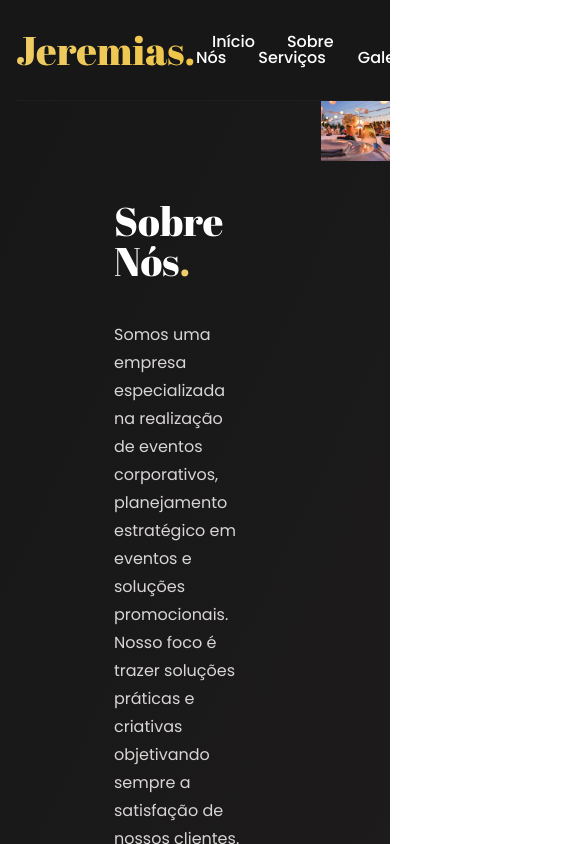
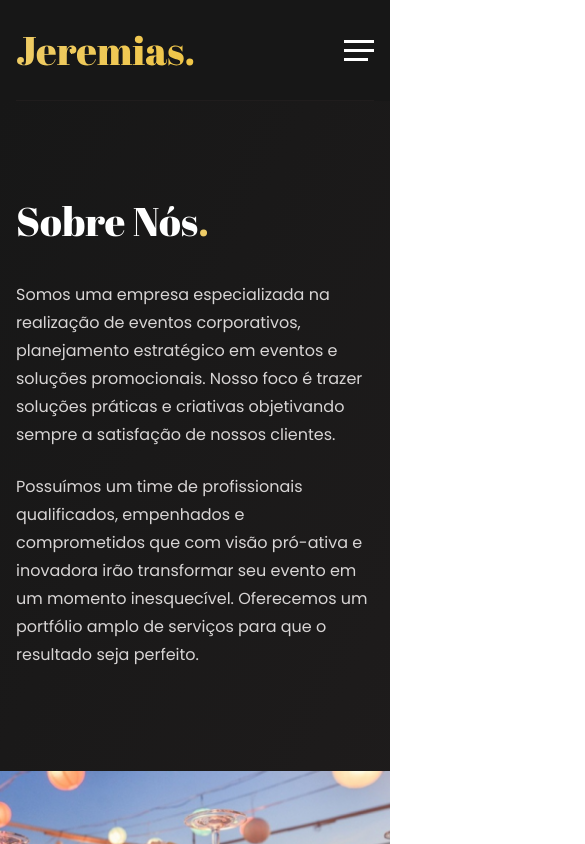
Before and after one commit to beyondweb/jeremias-eventos-website, a Vue app: page / in a window 390 px wide. Shown: the top 844 px of the page, 585 px wide, since content can reach past the window. Built offline with nearby package versions, Linux system fonts and the light colour scheme.

Commit message:
Adding responsive in ccomponents

```diff
--- a/src/components/Abouts/About.vue
+++ b/src/components/Abouts/About.vue
@@ -78,4 +78,26 @@ export default {
     max-width: 100%;
   }
 }
+@media (max-width: 600px) {
+  .content {
+    display: grid;
+    grid-template-columns: 1fr;
+  }
+  .content-description {
+    margin: 0px 16px;
+    > .title-content {
+    }
+  }
+}
+@media (max-width: 900px) {
+  .content {
+    display: grid;
+    grid-template-columns: 1fr;
+  }
+  .content-description {
+    margin: 0px 16px;
+    > .title-content {
+    }
+  }
+}
 </style>
--- a/src/components/Gallerys/Gallery.vue
+++ b/src/components/Gallerys/Gallery.vue
@@ -256,4 +256,44 @@ export default {
   padding: 0;
   color: var(--white);
 }
+@media (max-width: 600px) {
+  .gallery-list {
+    width: 100%;
+    margin-top: 32px;
+    display: grid;
+    grid-template-columns: 1fr;
+  }
+  .gallery-actions {
+    width: 100%;
+    display: flex;
+    ul {
+      display: flex;
+      width: 100%;
+      flex-direction: column;
+      justify-content: center;
+      align-items: center;
+      text-align: center;
+    }
+  }
+}
+@media (max-width: 900px) {
+  .gallery-list {
+    width: 100%;
+    margin-top: 32px;
+    display: grid;
+    grid-template-columns: 1fr;
+  }
+  .gallery-actions {
+    width: 100%;
+    display: flex;
+    ul {
+      display: flex;
+      width: 100%;
+      flex-direction: column;
+      justify-content: center;
+      align-items: center;
+      text-align: center;
+    }
+  }
+}
 </style>
--- /dev/null
+++ b/src/components/Global/Toggle.vue
@@ -0,0 +1,30 @@
+<template>
+  <div class="toggle-menu">
+    <div></div>
+    <div></div>
+    <div></div>
+  </div>
+</template>
+
+<script>
+export default {
+  name: "Toggle",
+};
+</script>
+
+<style lang="scss" scoped>
+.toggle-menu {
+  width: 30px;
+  margin: 0px 0px 0px 16px;
+  cursor: pointer;
+  > div {
+    width: 100%;
+    height: 3px;
+    background: var(--white);
+    margin: 6px 0px;
+  }
+  :nth-last-child(1) {
+    width: 80%;
+  }
+}
+</style>
--- a/src/components/Navigations/NavbarMain.vue
+++ b/src/components/Navigations/NavbarMain.vue
@@ -10,11 +10,16 @@
           galeria="Galeria"
           equipe="Equipe"
           contato="Contato"
+          class="bp-menu"
         />
-        <BtnLink
-          link="https://freebiesui.com/figma-freebies/"
-          text="Peça um orçamento"
-        />
+        <div class="box-menu-toggle">
+          <BtnLink
+            link="https://freebiesui.com/figma-freebies/"
+            text="Peça um orçamento"
+            class="bp-Btn-link"
+          />
+          <Toggle class="bp-toggle" />
+        </div>
       </section>
     </div>
   </nav>
@@ -24,12 +29,14 @@
 import Brand from "../Global/Brand.vue";
 import MenuList from "../Global/MenuList.vue";
 import BtnLink from "../Global/BtnLink.vue";
+import Toggle from "../Global/Toggle.vue";
 export default {
   name: "NavbarMain",
   components: {
     Brand,
     MenuList,
     BtnLink,
+    Toggle,
   },
 };
 </script>
@@ -48,4 +55,30 @@ export default {
   align-items: center;
   border-bottom: 0.001rem solid rgba($color: #201d1d, $alpha: 1);
 }
+.bp-toggle {
+  display: none;
+}
+.box-menu-toggle {
+  display: flex;
+  align-items: center;
+}
+@media (max-width: 600px) {
+  .bp-menu {
+    display: none;
+  }
+  .bp-toggle {
+    display: block;
+  }
+  .bp-Btn-link {
+    display: none;
+  }
+}
+@media (max-width: 900px) {
+  .bp-menu {
+    display: none;
+  }
+  .bp-toggle {
+    display: block;
+  }
+}
 </style>
--- a/src/components/Services/Service.vue
+++ b/src/components/Services/Service.vue
@@ -66,4 +66,18 @@ export default {
   grid-template-rows: auto;
   grid-gap: 16px;
 }
+@media (max-width: 600px) {
+  .services-lists {
+    width: 100%;
+    display: grid;
+    grid-template-columns: 1fr;
+  }
+}
+@media (max-width: 900px) {
+  .services-lists {
+    width: 100%;
+    display: grid;
+    grid-template-columns: 1fr;
+  }
+}
 </style>
--- a/src/components/Teams/Team.vue
+++ b/src/components/Teams/Team.vue
@@ -40,16 +40,16 @@ import ItemTeam from "../Teams/ItemTeam.vue";
 export default {
   name: "Team",
   data() {
-      return {
-          Avatar1: avatar1,
-          Avatar2: avatar2,
-          Avatar3: avatar3,
-      }
+    return {
+      Avatar1: avatar1,
+      Avatar2: avatar2,
+      Avatar3: avatar3,
+    };
   },
   components: {
     TitleSection,
-    ItemTeam
-  }
+    ItemTeam,
+  },
 };
 </script>
 
@@ -63,8 +63,22 @@ export default {
   text-align: center;
 }
 .team-lists {
+  display: grid;
+  grid-template-columns: repeat(3, 1fr);
+  grid-gap: 1rem;
+}
+@media (max-width: 900px) {
+  .team-lists {
     display: grid;
-    grid-template-columns: repeat(3, 1fr);
+    grid-template-columns: 1fr 1fr;
     grid-gap: 1rem;
+  }
+}
+@media (max-width: 600px) {
+  .team-lists {
+    display: grid;
+    grid-template-columns: 1fr;
+    grid-gap: 1rem;
+  }
 }
 </style>
```
Also changed, not shown: src/components/Global/AsideMenu.vue (added).
